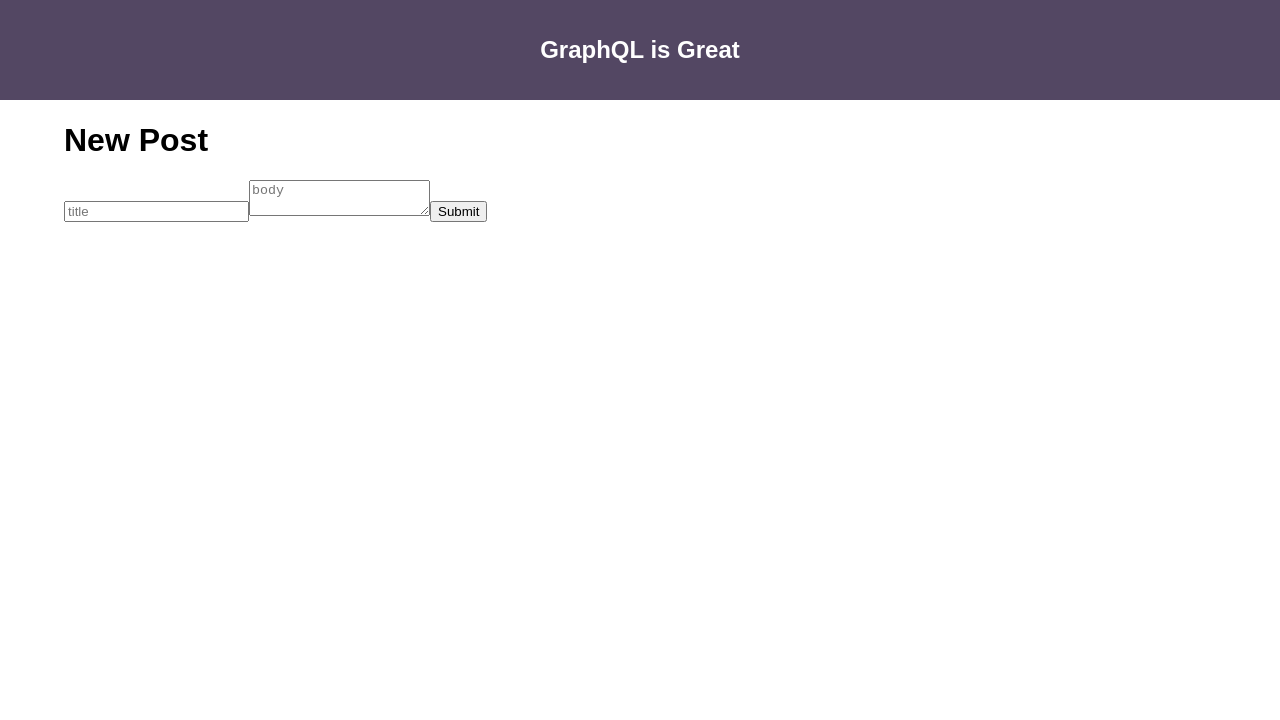
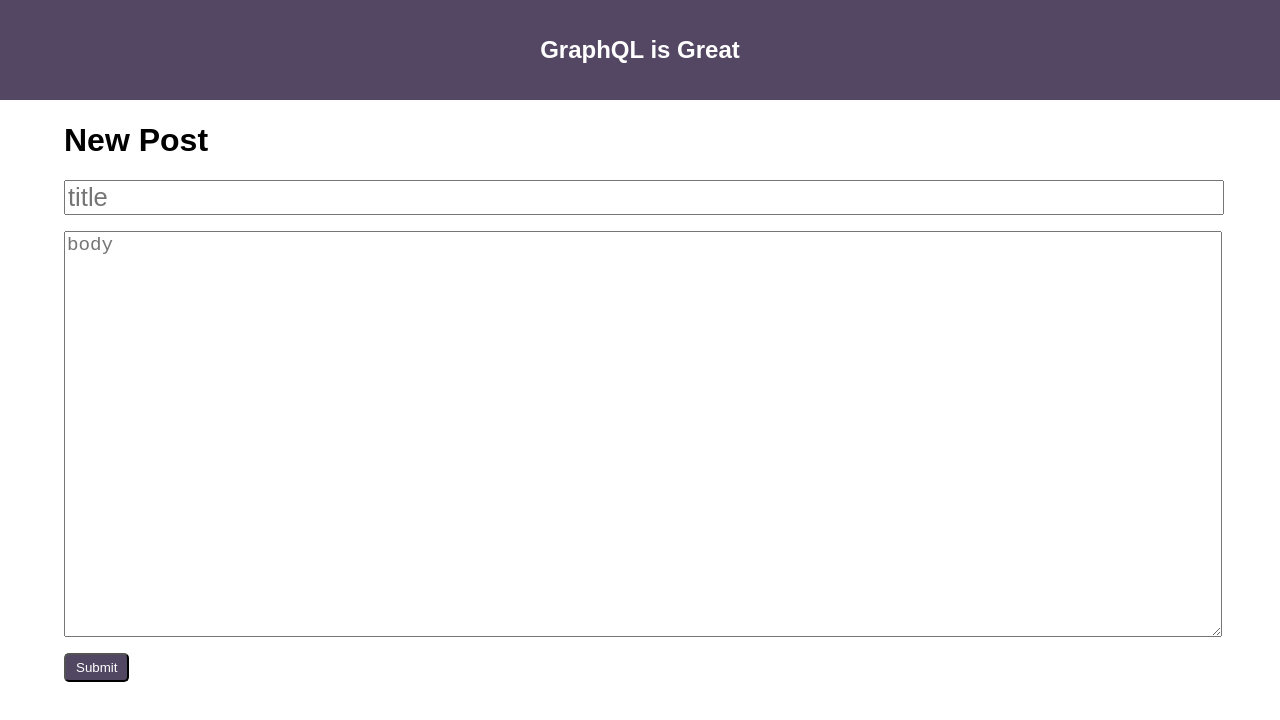
Before and after one commit to rhys5690/apollo-client, a React (Create React App) app: page /post/new in a window 1280 px wide. Shown: the top 720 px of the page. Built offline with nearby package versions, Linux system fonts and the light colour scheme.

Commit message:
update form styling

```diff
--- a/src/App.css
+++ b/src/App.css
@@ -43,6 +43,21 @@ main {
   font-size: 1.6rem;
 }
 
+input, textarea {
+  width: 100%;
+  display: block;
+  margin-bottom: 1rem;
+}
+
+input {
+  font-size: 1.6rem;
+}
+
+textarea {
+  font-size: 1.2rem;
+  height: 50vh;
+}
+
 @keyframes App-logo-spin {
   from { transform: rotate(0deg); }
   to { transform: rotate(360deg); }
--- a/src/Posts/PostForm.js
+++ b/src/Posts/PostForm.js
@@ -61,7 +61,7 @@ export default class PostForm extends Component {
           onChange={this.handleInput}
           value={body}
         />
-        <button>Submit</button>
+        <button className="button">Submit</button>
       </form>
     );
   }
```
